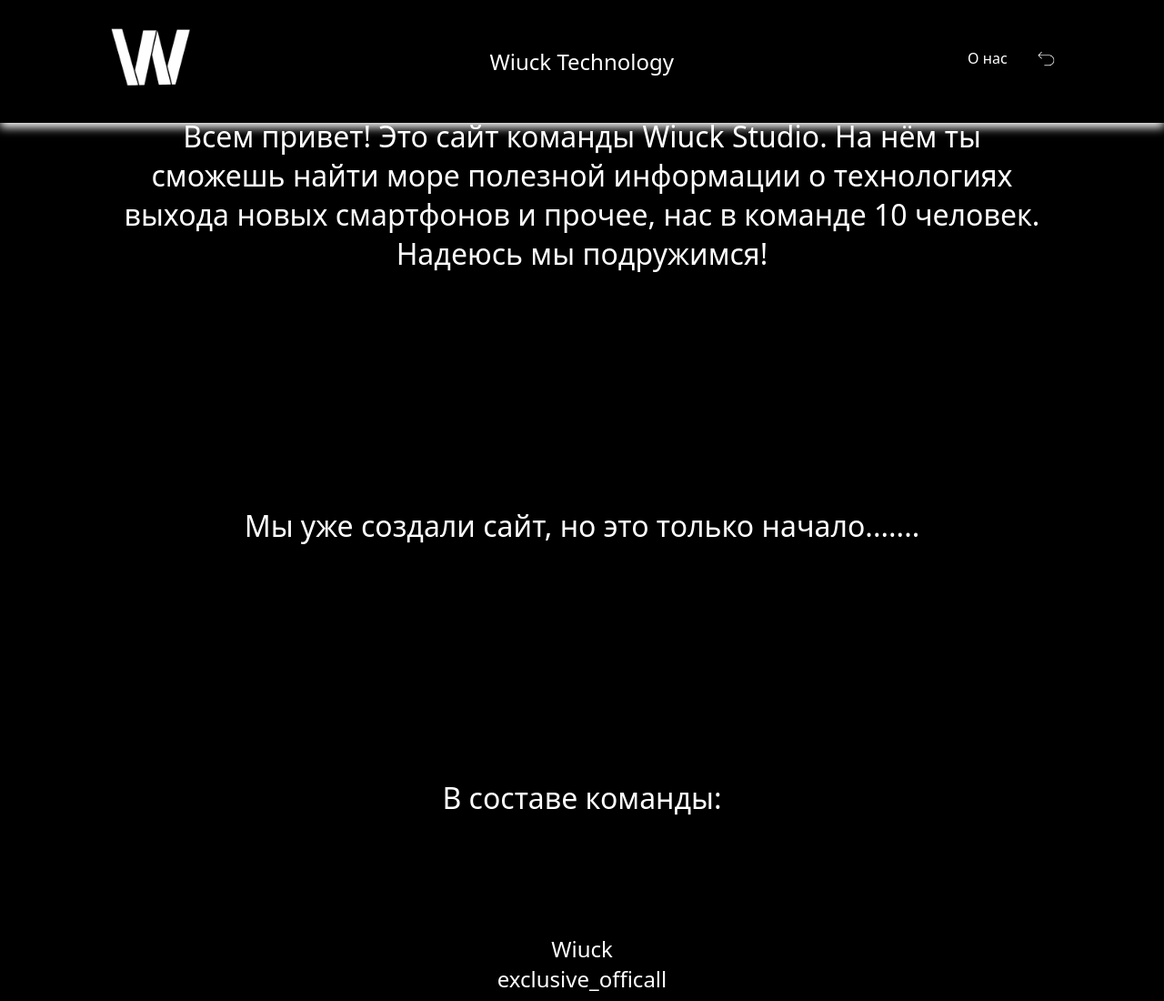
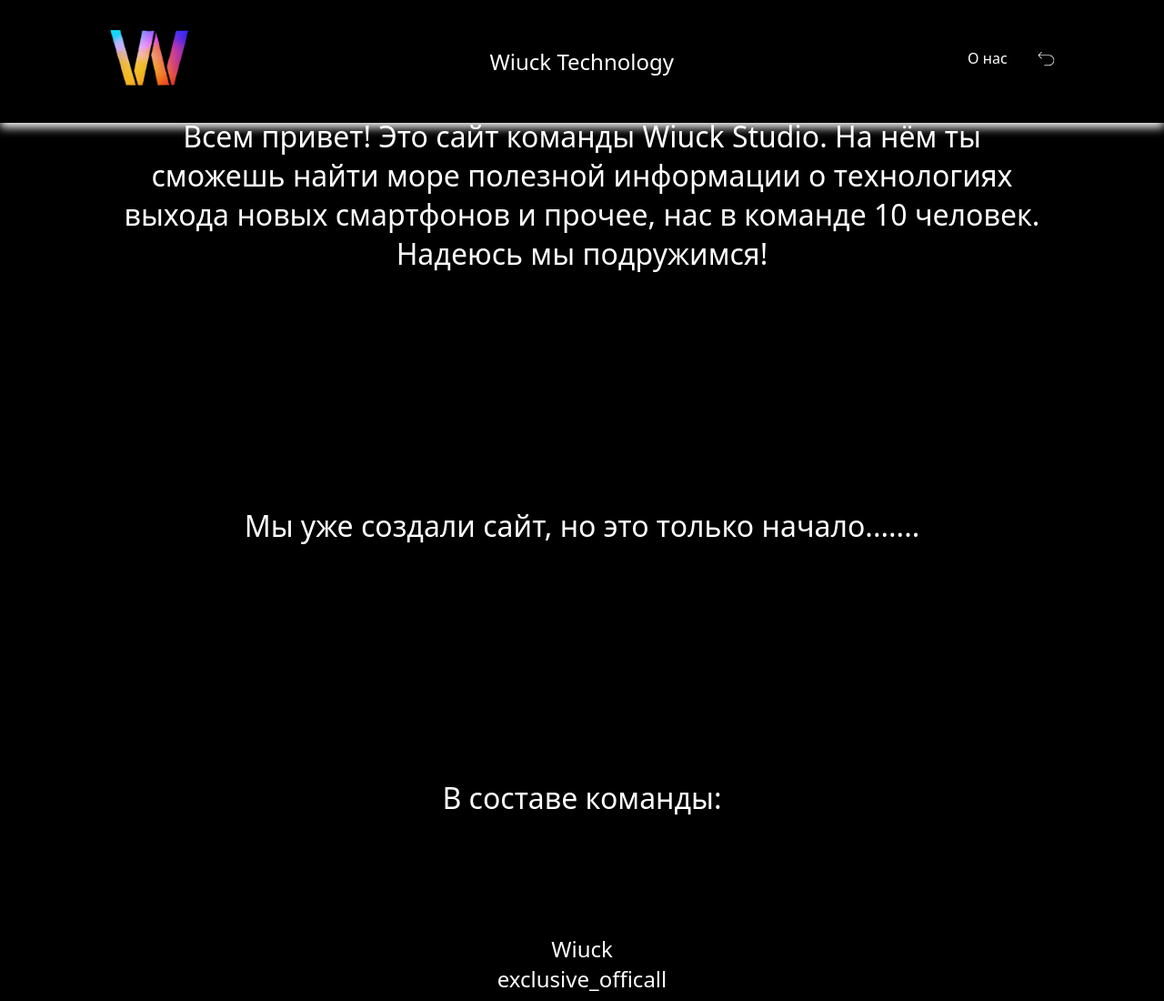
Before and after one commit to wiucktech/about, a plain HTML site: page index.html in a window 1280 px wide. Shown: the top 1100 px of the page at 91% size. Drawn offline with Linux system fonts and the light colour scheme.

Commit message:
Update index.html

```diff
--- a/index.html
+++ b/index.html
@@ -3,7 +3,7 @@
 <!-- Верхний блок с инфой-->
  <header>
     <link rel="stylesheet" href="styles.css">
-    <a href="https://wiucktech.github.io/technology/" class="logo"><img src="photo_2024-07-31_15-33-40.jpg" height="128" width="128"></a>
+    <a href="https://wiucktech.github.io/technology/" class="logo"><img src="photo_2024-08-01_10-41-03.jpg" height="128" width="128"></a>
     <h2>Wiuck Technology</h2>
     <nav>
         <ul>
```
